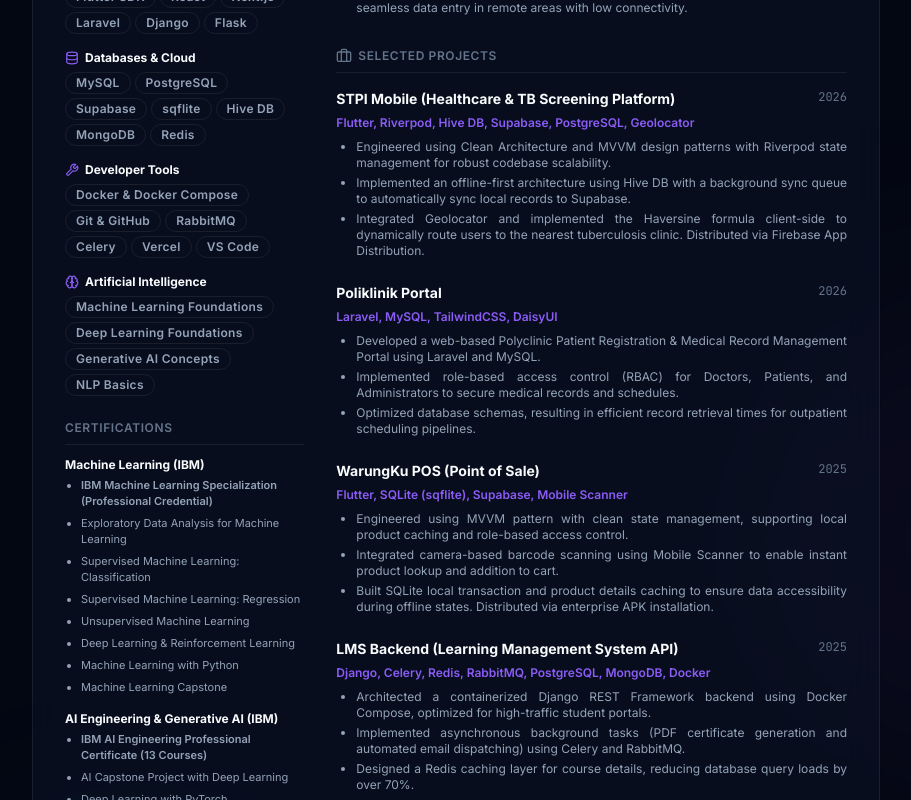
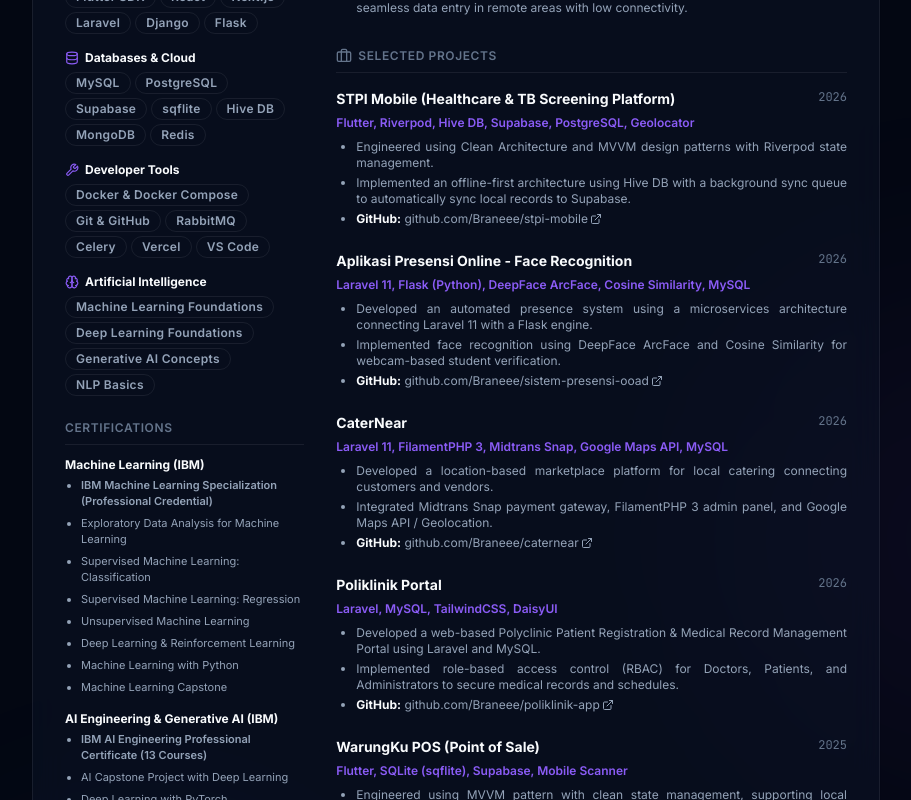
Before and after one commit to Braneee/portofolio, a Next.js app: page /resume in a window 1280 px wide. Shown: the part 740-1540 px from the top of the page, without its empty margins (184-1095 px from the left). Built offline with nearby package versions, Linux system fonts and the light colour scheme.

Commit message:
chore: Add Face Recognition and CaterNear projects to CV and resume webpage

```diff
--- a/src/app/resume/page.tsx
+++ b/src/app/resume/page.tsx
@@ -245,9 +245,37 @@
                   </div>
                   <span className="font-sans text-xs font-semibold text-primary-500">Flutter, Riverpod, Hive DB, Supabase, PostgreSQL, Geolocator</span>
                   <ul className="list-disc pl-5 mt-1.5 font-sans text-xs text-text-secondary space-y-1 text-justify">
-                    <li>Engineered using Clean Architecture and MVVM design patterns with Riverpod state management for robust codebase scalability.</li>
+                    <li>Engineered using Clean Architecture and MVVM design patterns with Riverpod state management.</li>
                     <li>Implemented an offline-first architecture using Hive DB with a background sync queue to automatically sync local records to Supabase.</li>
-                    <li>Integrated Geolocator and implemented the Haversine formula client-side to dynamically route users to the nearest tuberculosis clinic. Distributed via Firebase App Distribution.</li>
+                    <li><strong className="text-text-primary">GitHub:</strong> <a href="https://github.com/Braneee/stpi-mobile" target="_blank" rel="noopener noreferrer" className="hover:underline inline-flex items-center gap-0.5">github.com/Braneee/stpi-mobile <ExternalLink className="h-3 w-3" /></a></li>
+                  </ul>
+                </div>
+
+                {/* Face Recognition Attendance System */}
+                <div>
+                  <div className="flex justify-between items-start">
+                    <span className="font-sans text-sm font-bold text-text-primary">Aplikasi Presensi Online - Face Recognition</span>
+                    <span className="font-mono text-xs text-text-tertiary">2026</span>
+                  </div>
+                  <span className="font-sans text-xs font-semibold text-primary-500">Laravel 11, Flask (Python), DeepFace ArcFace, Cosine Similarity, MySQL</span>
+                  <ul className="list-disc pl-5 mt-1.5 font-sans text-xs text-text-secondary space-y-1 text-justify">
+                    <li>Developed an automated presence system using a microservices architecture connecting Laravel 11 with a Flask engine.</li>
+                    <li>Implemented face recognition using DeepFace ArcFace and Cosine Similarity for webcam-based student verification.</li>
+                    <li><strong className="text-text-primary">GitHub:</strong> <a href="https://github.com/Braneee/sistem-presensi-ooad" target="_blank" rel="noopener noreferrer" className="hover:underline inline-flex items-center gap-0.5">github.com/Braneee/sistem-presensi-ooad <ExternalLink className="h-3 w-3" /></a></li>
+                  </ul>
+                </div>
+
+                {/* CaterNear */}
+                <div>
+                  <div className="flex justify-between items-start">
+                    <span className="font-sans text-sm font-bold text-text-primary">CaterNear</span>
+                    <span className="font-mono text-xs text-text-tertiary">2026</span>
+                  </div>
+                  <span className="font-sans text-xs font-semibold text-primary-500">Laravel 11, FilamentPHP 3, Midtrans Snap, Google Maps API, MySQL</span>
+                  <ul className="list-disc pl-5 mt-1.5 font-sans text-xs text-text-secondary space-y-1 text-justify">
+                    <li>Developed a location-based marketplace platform for local catering connecting customers and vendors.</li>
+                    <li>Integrated Midtrans Snap payment gateway, FilamentPHP 3 admin panel, and Google Maps API / Geolocation.</li>
+                    <li><strong className="text-text-primary">GitHub:</strong> <a href="https://github.com/Braneee/caternear" target="_blank" rel="noopener noreferrer" className="hover:underline inline-flex items-center gap-0.5">github.com/Braneee/caternear <ExternalLink className="h-3 w-3" /></a></li>
                   </ul>
                 </div>
 
@@ -261,7 +289,7 @@
                   <ul className="list-disc pl-5 mt-1.5 font-sans text-xs text-text-secondary space-y-1 text-justify">
                     <li>Developed a web-based Polyclinic Patient Registration & Medical Record Management Portal using Laravel and MySQL.</li>
                     <li>Implemented role-based access control (RBAC) for Doctors, Patients, and Administrators to secure medical records and schedules.</li>
-                    <li>Optimized database schemas, resulting in efficient record retrieval times for outpatient scheduling pipelines.</li>
+                    <li><strong className="text-text-primary">GitHub:</strong> <a href="https://github.com/Braneee/poliklinik-app" target="_blank" rel="noopener noreferrer" className="hover:underline inline-flex items-center gap-0.5">github.com/Braneee/poliklinik-app <ExternalLink className="h-3 w-3" /></a></li>
                   </ul>
                 </div>
 
@@ -275,7 +303,6 @@
                   <ul className="list-disc pl-5 mt-1.5 font-sans text-xs text-text-secondary space-y-1 text-justify">
                     <li>Engineered using MVVM pattern with clean state management, supporting local product caching and role-based access control.</li>
                     <li>Integrated camera-based barcode scanning using Mobile Scanner to enable instant product lookup and addition to cart.</li>
-                    <li>Built SQLite local transaction and product details caching to ensure data accessibility during offline states. Distributed via enterprise APK installation.</li>
                   </ul>
                 </div>
 
@@ -289,7 +316,6 @@
                   <ul className="list-disc pl-5 mt-1.5 font-sans text-xs text-text-secondary space-y-1 text-justify">
                     <li>Architected a containerized Django REST Framework backend using Docker Compose, optimized for high-traffic student portals.</li>
                     <li>Implemented asynchronous background tasks (PDF certificate generation and automated email dispatching) using Celery and RabbitMQ.</li>
-                    <li>Designed a Redis caching layer for course details, reducing database query loads by over 70%.</li>
                   </ul>
                 </div>
               </div>
```
Also changed, not shown: 1 other file (tests, documents, lock files or other folders).
